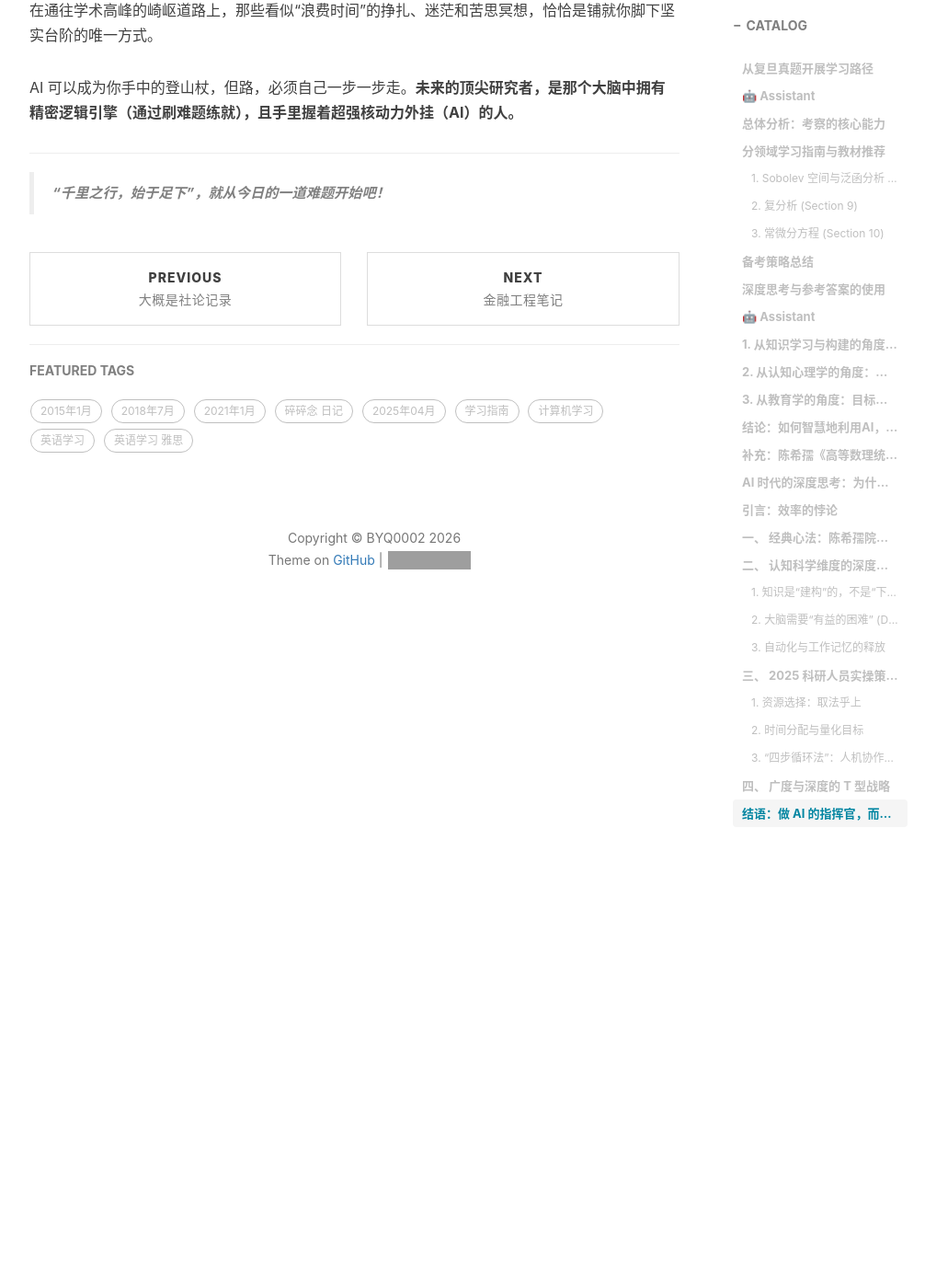
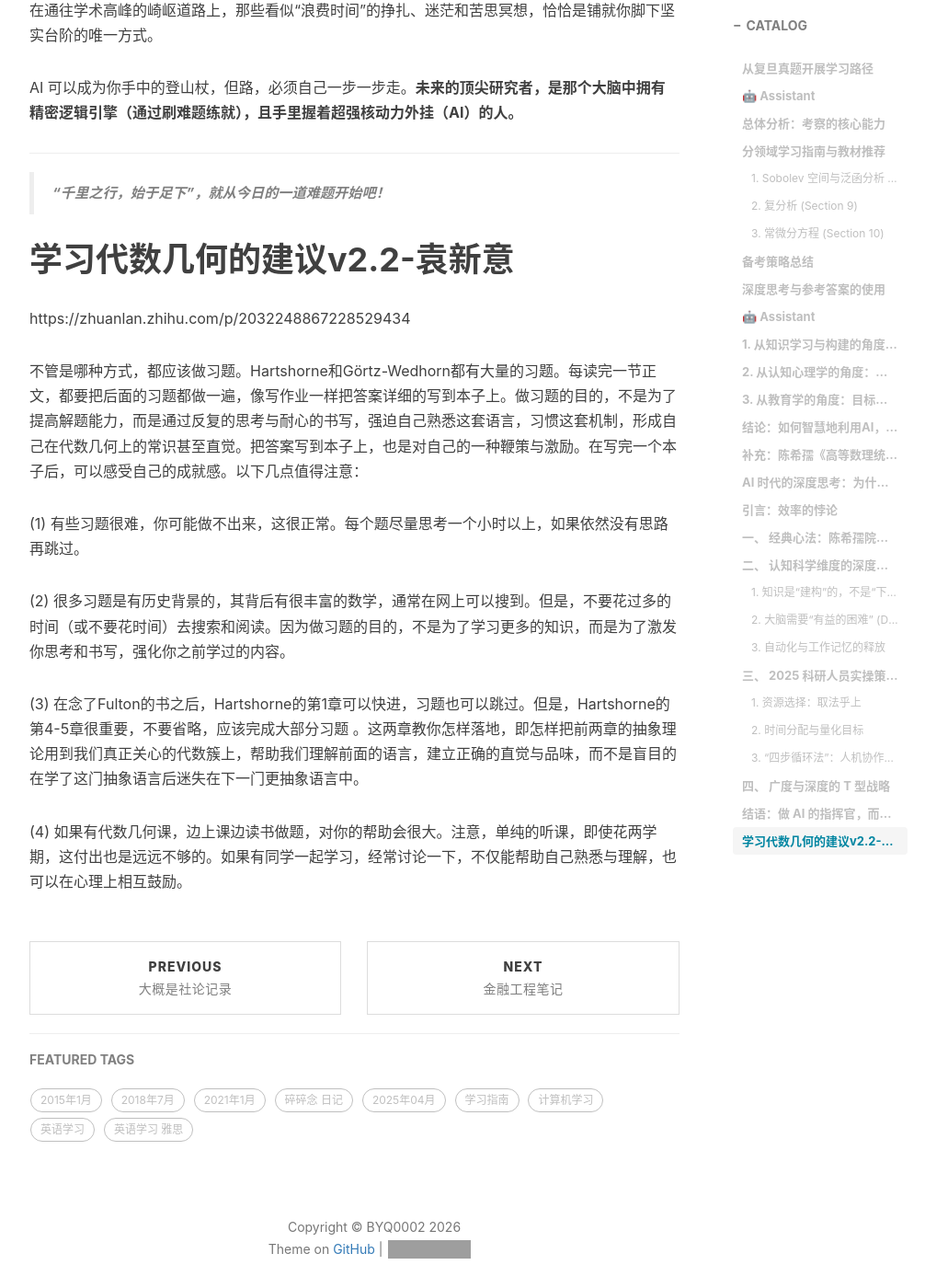
Before and after one commit to Shiina25qpwe/Shiina25qpwe.github.io, a Jekyll site: the page built from _posts/2025-10-17-研究生数学学习路径.md, in a window 1280 px wide and 1400 px high, scrolled down 11750 px. Shown: the whole window at 92% size, without its empty margins (233-1239 px from the left). Built offline with Jekyll 4.4.1, drawn with Linux system fonts in a browser that asks for light colours; nearby versions of some CDN libraries; comment, search, counter and statistics services are not loaded; grey boxes are pictures that could not be loaded.

Commit message:
更新袁新意关于做题的建议

```diff
--- a/_posts/2025-10-17-研究生数学学习路径.md
+++ b/_posts/2025-10-17-研究生数学学习路径.md
@@ -302,3 +302,17 @@ AI 可以成为你手中的登山杖，但路，必须自己一步一步走。**
 
 ---
 > **“千里之行，始于足下”，就从今日的一道难题开始吧！**
+
+# 学习代数几何的建议v2.2-袁新意
+
+https://zhuanlan.zhihu.com/p/2032248867228529434
+
+不管是哪种方式，都应该做习题。Hartshorne和Görtz-Wedhorn都有大量的习题。每读完一节正文，都要把后面的习题都做一遍，像写作业一样把答案详细的写到本子上。做习题的目的，不是为了提高解题能力，而是通过反复的思考与耐心的书写，强迫自己熟悉这套语言，习惯这套机制，形成自己在代数几何上的常识甚至直觉。把答案写到本子上，也是对自己的一种鞭策与激励。在写完一个本子后，可以感受自己的成就感。以下几点值得注意：
+
+(1) 有些习题很难，你可能做不出来，这很正常。每个题尽量思考一个小时以上，如果依然没有思路再跳过。
+
+(2) 很多习题是有历史背景的，其背后有很丰富的数学，通常在网上可以搜到。但是，不要花过多的时间（或不要花时间）去搜索和阅读。因为做习题的目的，不是为了学习更多的知识，而是为了激发你思考和书写，强化你之前学过的内容。
+
+(3) 在念了Fulton的书之后，Hartshorne的第1章可以快进，习题也可以跳过。但是，Hartshorne的第4-5章很重要，不要省略，应该完成大部分习题 。这两章教你怎样落地，即怎样把前两章的抽象理论用到我们真正关心的代数簇上，帮助我们理解前面的语言，建立正确的直觉与品味，而不是盲目的在学了这门抽象语言后迷失在下一门更抽象语言中。
+
+(4) 如果有代数几何课，边上课边读书做题，对你的帮助会很大。注意，单纯的听课，即使花两学期，这付出也是远远不够的。如果有同学一起学习，经常讨论一下，不仅能帮助自己熟悉与理解，也可以在心理上相互鼓励。
```
